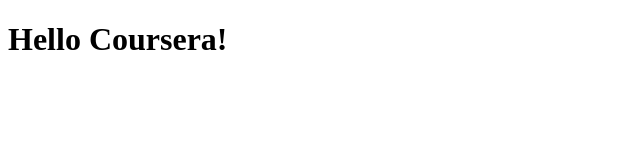
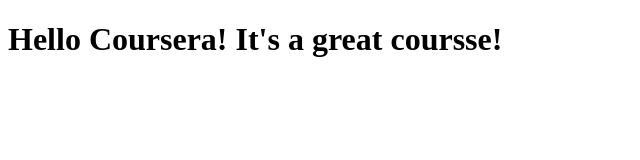
Before and after one commit to kurtkriese/coursera-test, a plain HTML site: page site/index.html in a window 1280 px wide. Shown: the whole page, without its empty margins (0-640 px from the left). Drawn offline with Linux system fonts and the light colour scheme.

Commit message:
Small addition to our content.

```diff
--- a/site/index.html
+++ b/site/index.html
@@ -4,6 +4,6 @@
 	<title>Hello Coursera!</title>
 </head>
 <body>
-<h1>Hello Coursera!</h1>
+<h1>Hello Coursera! It's a great coursse!</h1>
 </body>
 </html>
```
